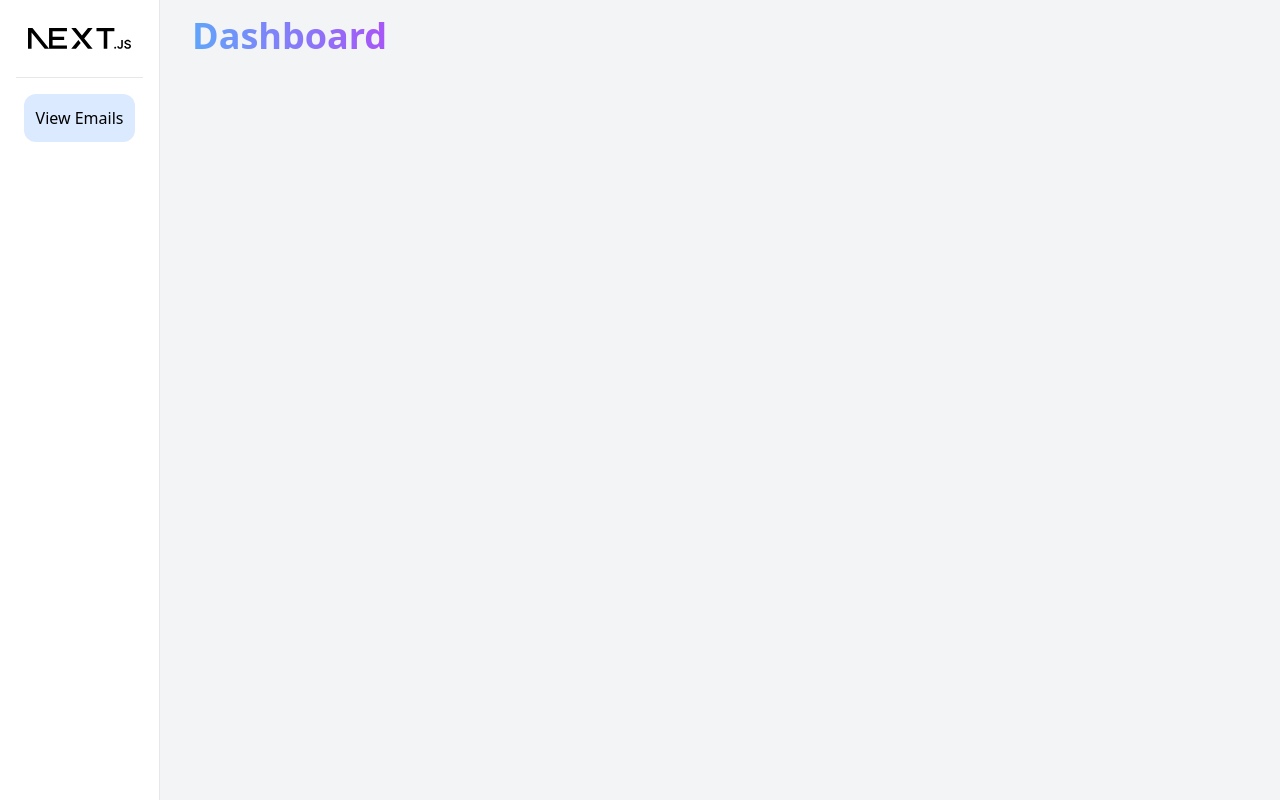
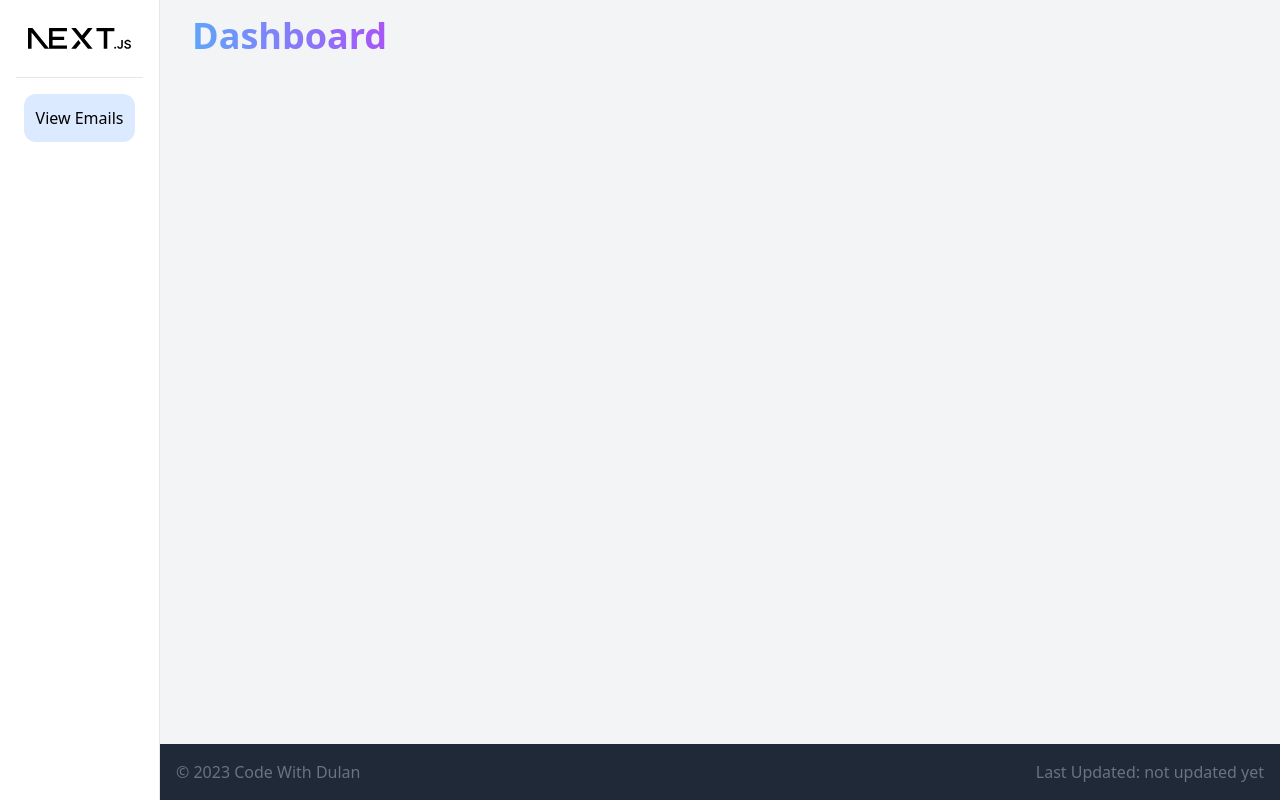
Before and after one commit to DulanWirajith/pickles-ui, a Next.js app: page / in a window 1280 px wide. Built offline with nearby package versions, Linux system fonts and the light colour scheme.

Commit message:
refactor(): refactoring using GridContent component

```diff
--- a/components/templates/grid-content.template.tsx
+++ b/components/templates/grid-content.template.tsx
@@ -1,25 +1,34 @@
 import {Header} from "@/components/organisms/header.organism";
 import {Footer} from "@/components/organisms/footer.organism";
 import React, {ReactNode} from "react";
+import Head from "next/head";
 
 interface iGridContentProps {
-    children: ReactNode,
+    children?: ReactNode,
     headerName: string,
     lastUpdatedDate?: string
 }
 
 export const GridContent = ({children, headerName, lastUpdatedDate}: iGridContentProps) => {
     return (
+        <>
+            <Head>
+                <title>Pickles UI</title>
+            </Head>
             <div className="bg-gray-100 flex flex-col min-h-screen">
+                {/* header */}
                 <Header headerName={headerName}/>
 
+                {/* content */}
                 <main className="flex-grow">
                     <div className='p-4 flex-grow'>
                         {children}
                     </div>
                 </main>
 
+                {/* footer */}
                 <Footer lastUpdatedDate={lastUpdatedDate ? lastUpdatedDate : 'not updated yet'}/>
             </div>
+        </>
     )
 }
--- a/pages/email/index.tsx
+++ b/pages/email/index.tsx
@@ -101,7 +101,7 @@ export default function Email() {
 
     return (
         <>
-            <GridContent headerName="Emails here" lastUpdatedDate={lastUpdatedDate}>
+            <GridContent headerName="Emails" lastUpdatedDate={lastUpdatedDate}>
                 <Table dataSource={data} columns={columns}
                        className="mt-0 mb-5"
                        loading={loading}
--- a/pages/index.tsx
+++ b/pages/index.tsx
@@ -1,18 +1,11 @@
-import {Inter} from 'next/font/google'
-import Head from 'next/head';
-import {Header} from "@/components/organisms/header.organism";
-
-const inter = Inter({subsets: ['latin']})
+import {GridContent} from "@/components/templates/grid-content.template";
+import React from "react";
 
 export default function Home() {
     return (
         <>
-            <Head>
-                <title>Pickles UI</title>
-            </Head>
-            <main className="bg-gray-100 min-h-screen">
-                <Header headerName={'Dashboard'}/>
-            </main>
+            <GridContent headerName="Dashboard">
+            </GridContent>
         </>
     )
 }
```
Lines whose indentation alone changed are shown as unchanged.
